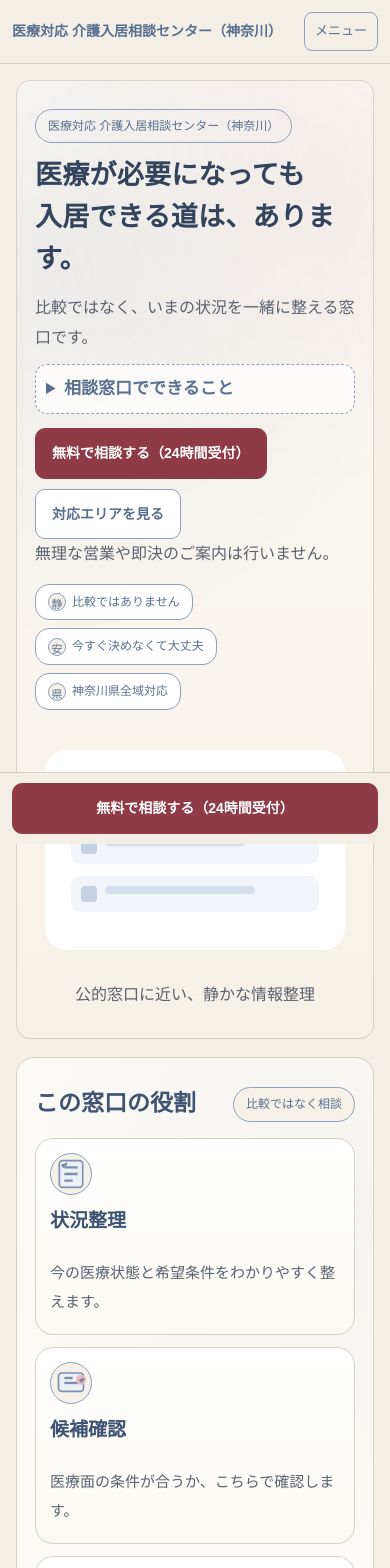
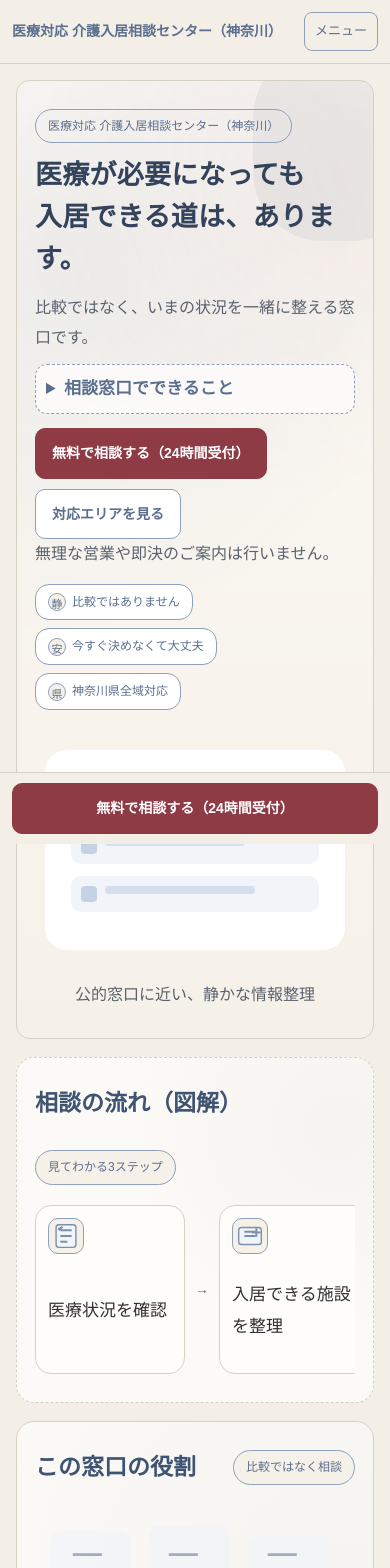
Before and after one commit to kazu0921/my-ai-projects, a Next.js app: page / in a window 390 px wide. Shown: the top 1568 px of the page. Built offline with nearby package versions, Linux system fonts and the light colour scheme.

Commit message:
Add visual diagrams and map cues on mobile

```diff
--- a/app/globals.css
+++ b/app/globals.css
@@ -130,6 +130,18 @@ main {
     radial-gradient(circle at 90% 10%, rgba(142, 59, 70, 0.08), transparent 35%);
   opacity: 0.7;
   pointer-events: none;
+}
+
+.hero::before {
+  content: "";
+  position: absolute;
+  right: -80px;
+  top: -40px;
+  width: 200px;
+  height: 200px;
+  background: rgba(90, 111, 143, 0.08);
+  border-radius: 45% 55% 60% 40%;
+  filter: blur(0.5px);
 }
 
 .hero-grid {
@@ -367,6 +379,56 @@ main {
   background: var(--cta-hover);
 }
 
+.flow-section {
+  border-style: dashed;
+}
+
+.flow-cards {
+  display: flex;
+  gap: 10px;
+  overflow-x: auto;
+  padding: 8px 0 4px;
+  scroll-snap-type: x mandatory;
+}
+
+.flow-card {
+  min-width: 150px;
+  padding: 12px;
+  border-radius: 16px;
+  border: 1px solid var(--border);
+  background: #fffdfa;
+  display: grid;
+  gap: 8px;
+  scroll-snap-align: start;
+}
+
+.flow-icon {
+  width: 36px;
+  height: 36px;
+  border-radius: 10px;
+  border: 1px solid var(--sub-border);
+  display: grid;
+  place-items: center;
+  background: var(--surface-strong);
+}
+
+.flow-line {
+  display: flex;
+  align-items: center;
+  color: var(--sub);
+  font-size: 14px;
+}
+
+.section-illustration {
+  margin: 10px 0 8px;
+  opacity: 0.7;
+}
+
+.section-illustration svg {
+  width: 100%;
+  height: auto;
+}
+
 .area-grid {
   display: grid;
   gap: 12px;
--- a/app/page.tsx
+++ b/app/page.tsx
@@ -84,11 +84,61 @@ export default function HomePage() {
           <p className="visual-caption">公的窓口に近い、静かな情報整理</p>
         </div>
       </section>
+      <section className="section flow-section" aria-label="相談フロー図解">
+        <div className="section-heading">
+          <h2>相談の流れ（図解）</h2>
+          <span className="badge badge-muted">見てわかる3ステップ</span>
+        </div>
+        <div className="flow-cards">
+          <div className="flow-card">
+            <div className="flow-icon" aria-hidden="true">
+              <svg viewBox="0 0 24 24">
+                <rect x="5" y="4" width="14" height="16" rx="2" fill="#f1f4f8" stroke="#7c90ad" />
+                <path d="M8 8h8M8 12h8M8 16h5" stroke="#7c90ad" strokeWidth="1.4" />
+                <path d="M6.5 6.5l1 1 2-2" stroke="#7c90ad" strokeWidth="1.4" />
+              </svg>
+            </div>
+            <p>医療状況を確認</p>
+          </div>
+          <div className="flow-line" aria-hidden="true">→</div>
+          <div className="flow-card">
+            <div className="flow-icon" aria-hidden="true">
+              <svg viewBox="0 0 24 24">
+                <rect x="4" y="6" width="16" height="12" rx="2" fill="#f1f4f8" stroke="#7c90ad" />
+                <path d="M8 9h8M8 12h8" stroke="#7c90ad" strokeWidth="1.4" />
+                <path d="M16.5 6.5v6" stroke="#7c90ad" strokeWidth="1.4" />
+                <path d="M13.5 9.5h6" stroke="#7c90ad" strokeWidth="1.4" />
+              </svg>
+            </div>
+            <p>入居できる施設を整理</p>
+          </div>
+          <div className="flow-line" aria-hidden="true">→</div>
+          <div className="flow-card">
+            <div className="flow-icon" aria-hidden="true">
+              <svg viewBox="0 0 24 24">
+                <path d="M6 17c0 1.6-1.3 3-3 3" stroke="#7c90ad" strokeWidth="1.6" />
+                <path d="M14 6c1.7 0 3 1.4 3 3" stroke="#7c90ad" strokeWidth="1.6" />
+                <circle cx="8" cy="14" r="3" fill="#f1f4f8" stroke="#7c90ad" />
+                <circle cx="16" cy="10" r="3" fill="#f1f4f8" stroke="#7c90ad" />
+              </svg>
+            </div>
+            <p>見学・手続きまで支援</p>
+          </div>
+        </div>
+      </section>
 
       <section className="section" id="role">
         <div className="section-heading">
           <h2>この窓口の役割</h2>
           <span className="badge badge-muted">比較ではなく相談</span>
+        </div>
+        <div className="section-illustration" aria-hidden="true">
+          <svg viewBox="0 0 220 60">
+            <rect x="10" y="14" width="56" height="32" rx="8" fill="#f1f4f8" />
+            <rect x="78" y="10" width="56" height="40" rx="8" fill="#f1f4f8" />
+            <rect x="146" y="18" width="56" height="28" rx="8" fill="#f1f4f8" />
+            <path d="M26 30h20M92 30h20M160 30h20" stroke="#7c90ad" strokeWidth="2" />
+          </svg>
         </div>
         <div className="cards icon-cards">
           <div className="card">
@@ -143,8 +193,11 @@ export default function HomePage() {
           <svg viewBox="0 0 280 200">
             <path d="M35 30h80l40 20 50-10 40 30-10 40-60 40-80-10-50-30z" fill="none" stroke="#c8d2e2" strokeWidth="2" />
             <circle cx="80" cy="80" r="6" fill="#c8d2e2" />
-            <circle cx="150" cy="70" r="6" fill="#c8d2e2" />
+            <circle cx="140" cy="70" r="6" fill="#c8d2e2" />
             <circle cx="200" cy="120" r="6" fill="#c8d2e2" />
+            <text x="70" y="72" fontSize="10" fill="#7c90ad">横浜</text>
+            <text x="125" y="62" fontSize="10" fill="#7c90ad">川崎</text>
+            <text x="188" y="114" fontSize="10" fill="#7c90ad">湘南</text>
           </svg>
         </div>
         <div className="area-grid">
@@ -172,6 +225,14 @@ export default function HomePage() {
 
       <section className="section" id="steps">
         <h2>ご相談の進み方</h2>
+        <div className="section-illustration" aria-hidden="true">
+          <svg viewBox="0 0 220 60">
+            <path d="M12 36h60l20-14 20 14h76" fill="none" stroke="#7c90ad" strokeWidth="2" />
+            <circle cx="12" cy="36" r="6" fill="#f1f4f8" stroke="#7c90ad" />
+            <circle cx="92" cy="22" r="6" fill="#f1f4f8" stroke="#7c90ad" />
+            <circle cx="132" cy="36" r="6" fill="#f1f4f8" stroke="#7c90ad" />
+          </svg>
+        </div>
         <div className="stepper">
           <div className="step">
             <span className="step-index">1</span>
```
